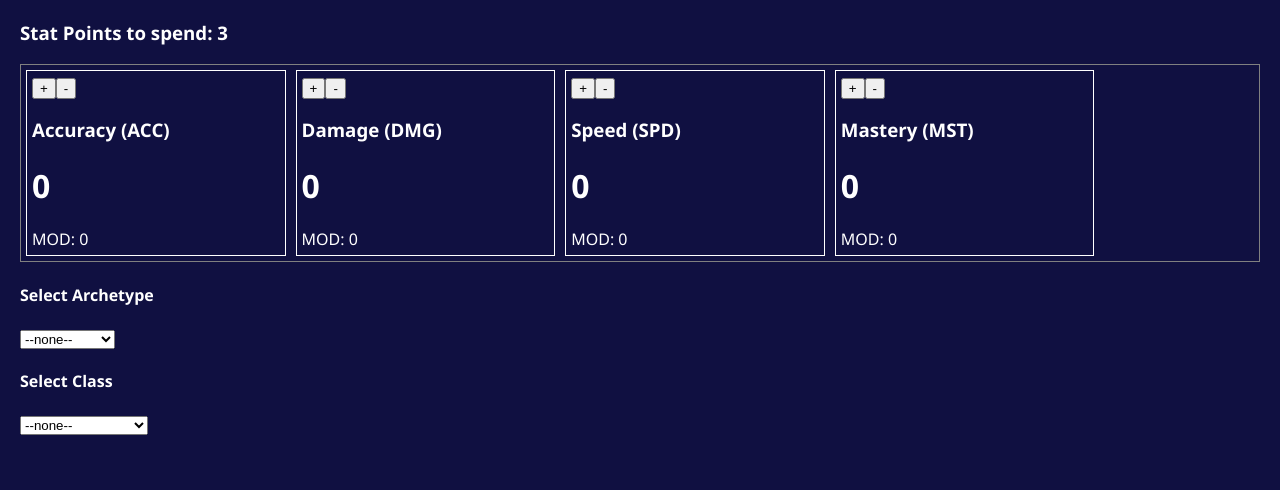
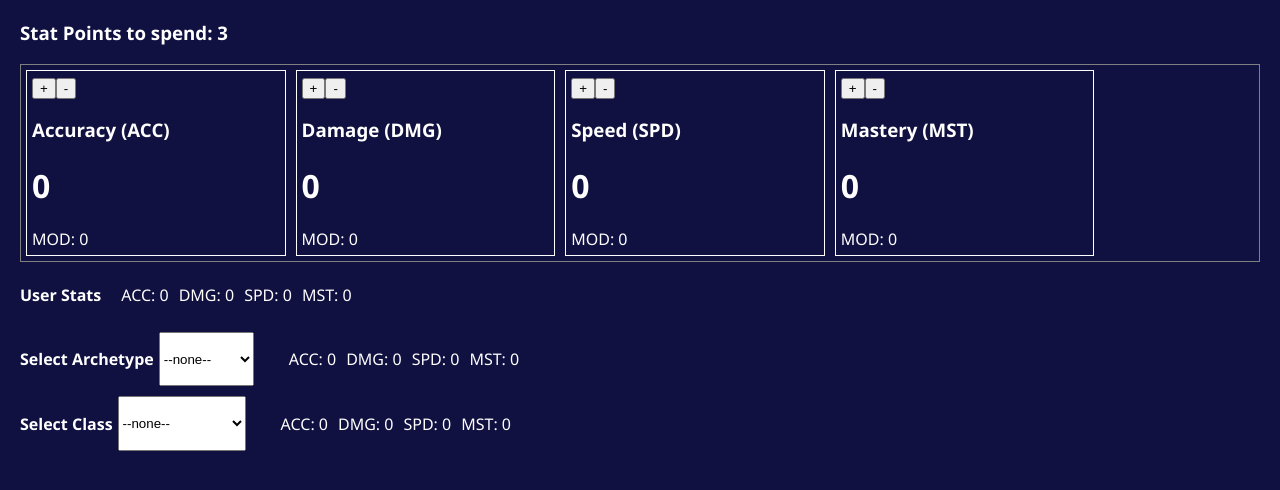
Before and after one commit to rowolff/bb-character-sheet, a React (Create React App) app: page / in a window 1280 px wide. Shown: the top 490 px of the page. Built offline with nearby package versions, Linux system fonts and the light colour scheme.

Commit message:
Layout stat overview per group

```diff
--- a/src/App.tsx
+++ b/src/App.tsx
@@ -1,9 +1,10 @@
 import React, { useEffect, useState } from 'react'
-import { createGlobalStyle } from 'styled-components'
+import styled, { createGlobalStyle } from 'styled-components'
 
 import { AttributeValues } from './types/Attributes'
 import { AttributeBox } from './components/AttributeBox'
 import { Selector } from './components/Selector'
+import { StatOverview } from './components/StatOverview'
 import { attributeItems } from './constants/attributeItems'
 import { archetypes } from './constants/archetypes'
 import { classes } from './constants/classes'
@@ -15,6 +16,11 @@ const GlobalStyle = createGlobalStyle`
     color: white;
     font-family: "Segoe UI",Helvetica,Arial,sans-serif;
   }
+`
+
+const Group = styled.div`
+  display: flex;
+  align-items: center;
 `
 
 const initialStats = {
@@ -38,7 +44,6 @@ const App = () => {
   const [classStats, setClassStats] = useState<AttributeValues>(
     initialStats.stats
   )
-
   const [userStats, setUserStats] = useState<AttributeValues>(
     initialStats.stats
   )
@@ -98,8 +103,24 @@ const App = () => {
         values={character.stats}
         onUpdate={updateUserStat}
       />
-      <Selector name="Archetype" onChange={updateArchetype} data={archetypes} />
-      <Selector name="Class" onChange={updateClass} data={classes} />
+
+      <Group>
+        <h4>User Stats</h4>
+        <StatOverview group="User" stats={userStats} />
+      </Group>
+      <Group>
+        <Selector
+          name="Archetype"
+          onChange={updateArchetype}
+          data={archetypes}
+        />
+        <StatOverview group="Archetype" stats={archetypeStats} />
+      </Group>
+
+      <Group>
+        <Selector name="Class" onChange={updateClass} data={classes} />
+        <StatOverview group="Class" stats={classStats} />
+      </Group>
     </React.Fragment>
   )
 }
--- a/src/components/Selector.tsx
+++ b/src/components/Selector.tsx
@@ -1,4 +1,5 @@
 import React, { FC } from 'react'
+import styled from 'styled-components'
 import { Archetype } from '../constants/archetypes'
 import { CharacterClass } from '../constants/classes'
 
@@ -8,9 +9,18 @@ interface Props {
   data: Archetype | CharacterClass
 }
 
+const Wrapper = styled.div`
+  margin-right: 10px;
+  display: flex;
+
+  select {
+    margin: 5px;
+  }
+`
+
 export const Selector: FC<Props> = ({ name, onChange, data }) => {
   return (
-    <React.Fragment>
+    <Wrapper>
       <h4>Select {name}</h4>
       <select onChange={onChange}>
         {Object.keys(data).map((item) => (
@@ -19,6 +29,6 @@ export const Selector: FC<Props> = ({ name, onChange, data }) => {
           </option>
         ))}
       </select>
-    </React.Fragment>
+    </Wrapper>
   )
 }
--- /dev/null
+++ b/src/components/StatOverview.tsx
@@ -0,0 +1,28 @@
+import { FC } from 'react'
+import styled from 'styled-components'
+import { AttributeValues } from '../types/Attributes'
+
+interface Props {
+  group: string
+  stats: AttributeValues
+}
+
+const Wrapper = styled.div`
+  display: flex;
+  margin-left: 20px;
+`
+
+const Item = styled.span`
+  margin-right: 10px;
+`
+
+export const StatOverview: FC<Props> = ({ group, stats }) => {
+  return (
+    <Wrapper>
+      <Item>ACC: {stats.accuracy} </Item>
+      <Item>DMG: {stats.damage} </Item>
+      <Item>SPD: {stats.speed} </Item>
+      <Item>MST: {stats.mastery} </Item>
+    </Wrapper>
+  )
+}
```
